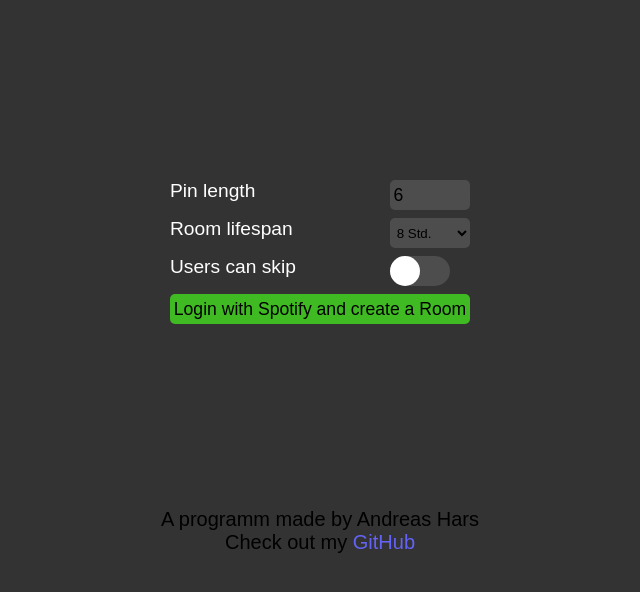
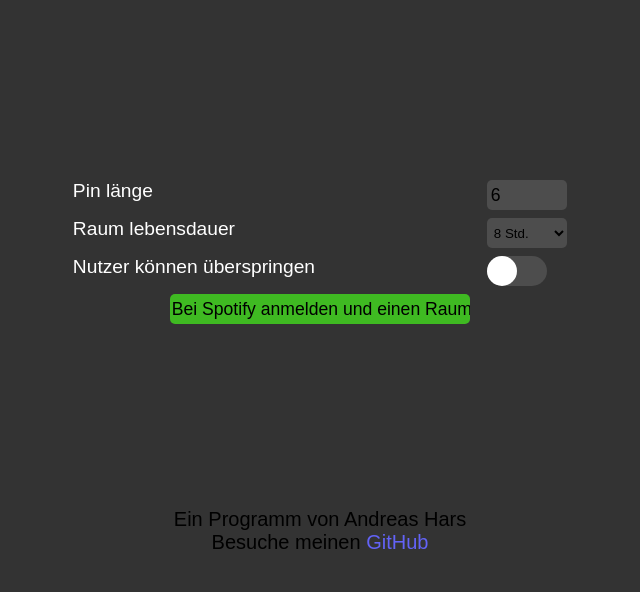
Before and after one commit to Andi1005/QTify, a Flask app: page /create in a window 1280 px wide. Shown: the part 154-746 px from the top of the page, without its empty margins (320-960 px from the left). Run offline with Flask 3, Linux system fonts and the light colour scheme.

Commit message:
Bessere Nachrichtenbox, Vollständing auf Deutsch

```diff
--- a/src/QTify/spotify_api.py
+++ b/src/QTify/spotify_api.py
@@ -128,6 +128,7 @@
             "name": track["name"],
             "artist": ", ".join([artist["name"] for artist in track["artists"]]),
             "image_url": track["album"]["images"][0]["url"],
+            "track_uri": track["uri"],
         }
         for track in response_dict["queue"][:QUEUE_LENGTH]
     ]
--- a/src/QTify/static/style.css
+++ b/src/QTify/static/style.css
@@ -38,7 +38,7 @@
 
 .message-flash {
   position: fixed;
-  bottom: -50px;
+  bottom: -100px;
   z-index: 3;
   background-color: lightgrey;
   padding: 1em;
@@ -48,7 +48,7 @@
 }
 
 .message-flash.activ {
-  transform: translateY(-80px);
+  transform: translateY(-120px);
 }
 
 #for-spotify-label {
--- a/src/QTify/templates/create.html
+++ b/src/QTify/templates/create.html
@@ -15,9 +15,9 @@
     <main>
         <section>
             <form class="options" action="#" method="POST">
-                <label class="options-label" for="pin-length">Pin length</label>
+                <label class="options-label" for="pin-length">Pin länge</label>
                 <input class="options-input" type="number" id="pin-length" name="pin_length" value="6" min="4" max="16">
-                <label class="options-label" for="room-lifespan">Room lifespan</label>
+                <label class="options-label" for="room-lifespan">Raum lebensdauer</label>
                 <select class="options-input" id="room-lifespan" name="lifespan">
                     <option value="8" selected>8 Std.</option>
                     <option value="12">12 Std.</option>
@@ -25,18 +25,18 @@
                     <option value="48">2 Tage</option>
                     <option value="-1">Unbegrenzt</option>
                 </select>
-                <label class="options-label" for="users-can-skip">Users can skip</label>
+                <label class="options-label" for="users-can-skip">Nutzer können überspringen</label>
                 <label class="checkbox-switch options-input" for="users-can-skip">
                     <input type="checkbox" id="users-can-skip" name="skip" value="0">
                     <span class="slider"></span>
                 </label>
-                <input class="options-submit" type="submit" value="Login with Spotify and create a Room">
+                <input class="options-submit" type="submit" value="Bei Spotify anmelden und einen Raum erstellen">
             </form>
         </section>
     </main>
 
     <footer>
-        <p>A programm made by Andreas Hars</p>
-        <p>Check out my <a class="link" href="https://github.com/Andi1005" target="_blank">GitHub</a></p>
+        <p>Ein Programm von Andreas Hars</p>
+        <p>Besuche meinen <a class="link" href="https://github.com/Andi1005" target="_blank">GitHub</a></p>
     </footer>
 </body>
--- a/src/QTify/templates/host.html
+++ b/src/QTify/templates/host.html
@@ -26,9 +26,9 @@
                 <a href="{{ url_for('views.sign_out') }}" class="sign-out-btn button">Sign out</a>
             </div>
         </main>
-        <footer id="credits">
+        <footer>
             <p>Ein Programm von Andreas Hars</p>
-            <p>Besuche mein <a class="link" href="https://github.com/Andi1005" target="_blank">GitHub</a></p>
+            <p>Besuche meinen <a class="link" href="https://github.com/Andi1005" target="_blank">GitHub</a></p>
         </footer>
     </body>
 </html>
--- a/src/QTify/templates/index.html
+++ b/src/QTify/templates/index.html
@@ -9,7 +9,7 @@
     <div id="button-container">
         <a class="join-btn" href="{{ url_for('views.join') }}">Raum betreten</a>
         {% if is_host %}
-        <a class="host-btn" href="{{ url_for('views.host') }}">Dein Raum Beitreiten</a>
+        <a class="host-btn" href="{{ url_for('views.host') }}">Deinen Raum betreten</a>
         <a class="sign-out-btn" href="{{ url_for('views.sign_out') }}" >Oder abmelden</a>
         {% else %}
         <a class="host-btn" href="{{ url_for('views.host') }}">Raum erstellen</a>
@@ -18,7 +18,7 @@
 </main>
 
 <footer>
-    <p>A programm made by Andreas Hars</p>
-    <p>Check out my <a class="link" href="https://github.com/Andi1005" target="_blank">GitHub</a></p>
+    <p>Ein Programm von Andreas Hars</p>
+    <p>Besuche meinen <a class="link" href="https://github.com/Andi1005" target="_blank">GitHub</a></p>
 </footer>
 {% endblock %}
--- a/src/QTify/templates/join.html
+++ b/src/QTify/templates/join.html
@@ -16,13 +16,13 @@
         <main>
             <form class="pin-form" action="#" method="POST">
                 <input class="pin-textbox input" type="number" name="pin" placeholder="Raum Pin" required minlength="4" maxlength="8"><br/>
-                <input class="pin-submit-btn input" type="submit" value="Join">
+                <input class="pin-submit-btn input" type="submit" value="Betreten">
             </form>
         </main>
 
         <footer>
-            <p>A programm made by Andreas Hars</p>
-            <p>Check out my <a class="link" href="https://github.com/Andi1005" target="_blank">GitHub</a></p>
+            <p>Ein Programm von Andreas Hars</p>
+            <p>Besuche meinen <a class="link" href="https://github.com/Andi1005" target="_blank">GitHub</a></p>
         </footer>
     </div>
 </body>
--- a/src/QTify/templates/room.html
+++ b/src/QTify/templates/room.html
@@ -52,7 +52,7 @@
                 <button id="search-back-btn" class="btn-no-style material-symbols-outlined" onclick="closeSearchBar()">
                     close
                 </button>
-                <input id="search-field" class="search-field" type="text" placeholder="Du kannst hier songs zur Warteschlange hinzufügen...">
+                <input id="search-field" class="search-field" type="text" placeholder="Suche hier nach einem Song...">
                 <button id="search-btn" class="btn-no-style material-symbols-outlined" onclick="searchRecommendation()">
                     search
                 </button>
@@ -85,7 +85,7 @@
         <button class="main-tab-button material-symbols-outlined" onclick="openTab('queue', 'main-tab')">queue_music</button>
     </footer>
     <div class="message-flash">
-        <!-- Queue entries are generated here from room.js -->
+        <!-- Messages are generated here from room.js -->
     </div>
     <div id="current-track-popup">
         <p>Neuer Song:</p>
@@ -109,7 +109,7 @@
             <div id="qrcode"></div>
             <p>
                 Scanne diesen QR-Code auf einem anderen Gerät, um dem Raum beizutreten.<br/>
-                Oder gehe auf <span class="domain"></spam>/join und gebe den Code unten ein:
+                Oder gehe auf QTify.eu.pythonanywhere.com/join und gebe den Code unten ein:
             </p>
             <h2 id="room-pin"></h2>
         </div>
--- a/src/QTify/views.py
+++ b/src/QTify/views.py
@@ -197,15 +197,9 @@
         if not type(track_uri) is str:
             abort(400)
 
-        already_in_queue = g.room.queue.filter_by(id=track_id).first()
-        if already_in_queue:
-            already_in_queue = (
-                g.room.queue.filter_by(id=track_id)
-                .order_by(Tracks.position.desc())
-                .first()
-            )
-            if already_in_queue.position > g.room.position_in_queue:
-                return "Already in queue", 304
+        for queue_entry in api.get_queue():
+            if queue_entry["track_uri"] == track_uri:
+                return "Already in Queue", 304
 
         api.add_to_queue(track_uri)
 
```
Also changed, not shown: src/QTify/static/room.js (+8 -4 lines).
